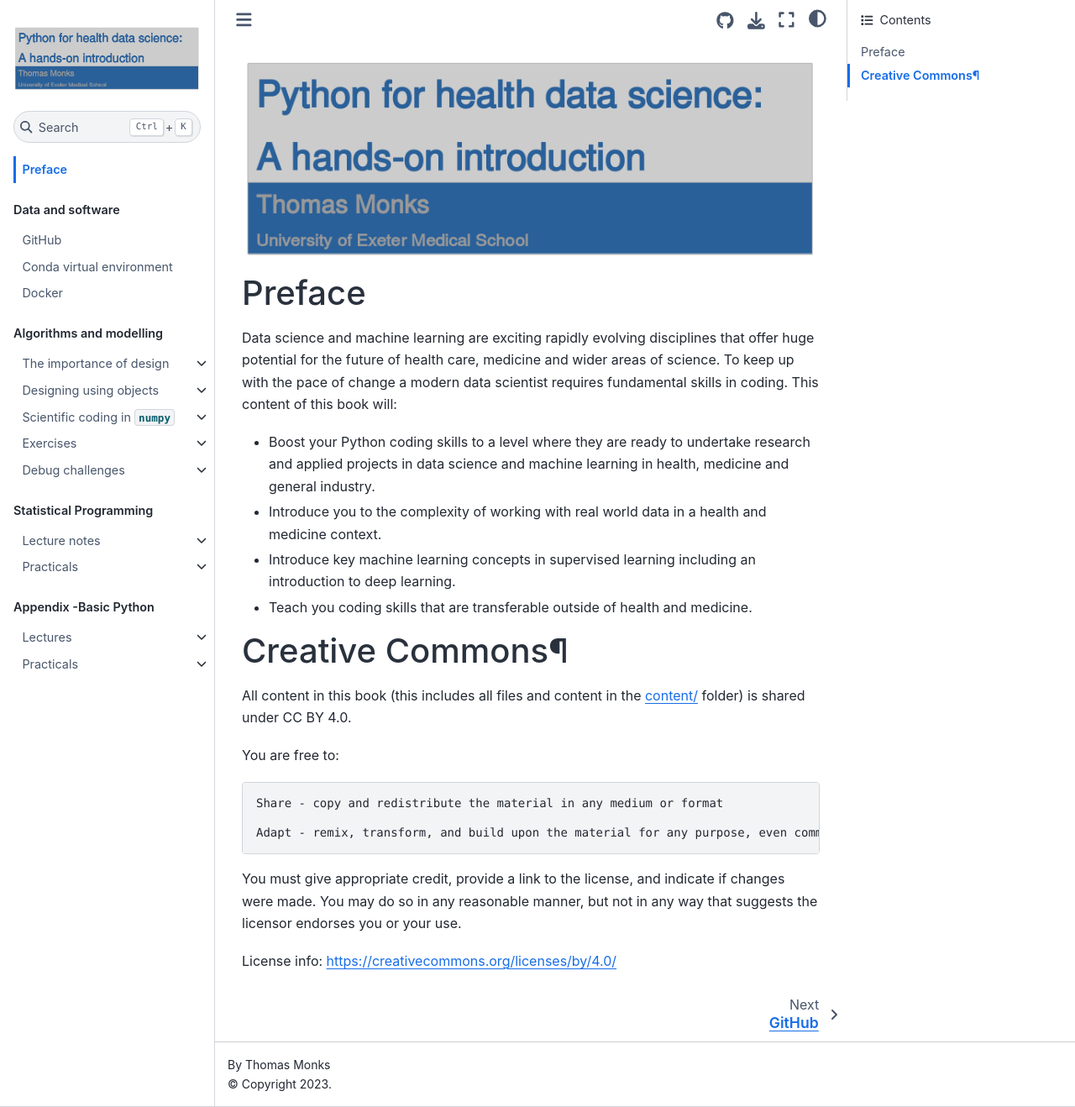
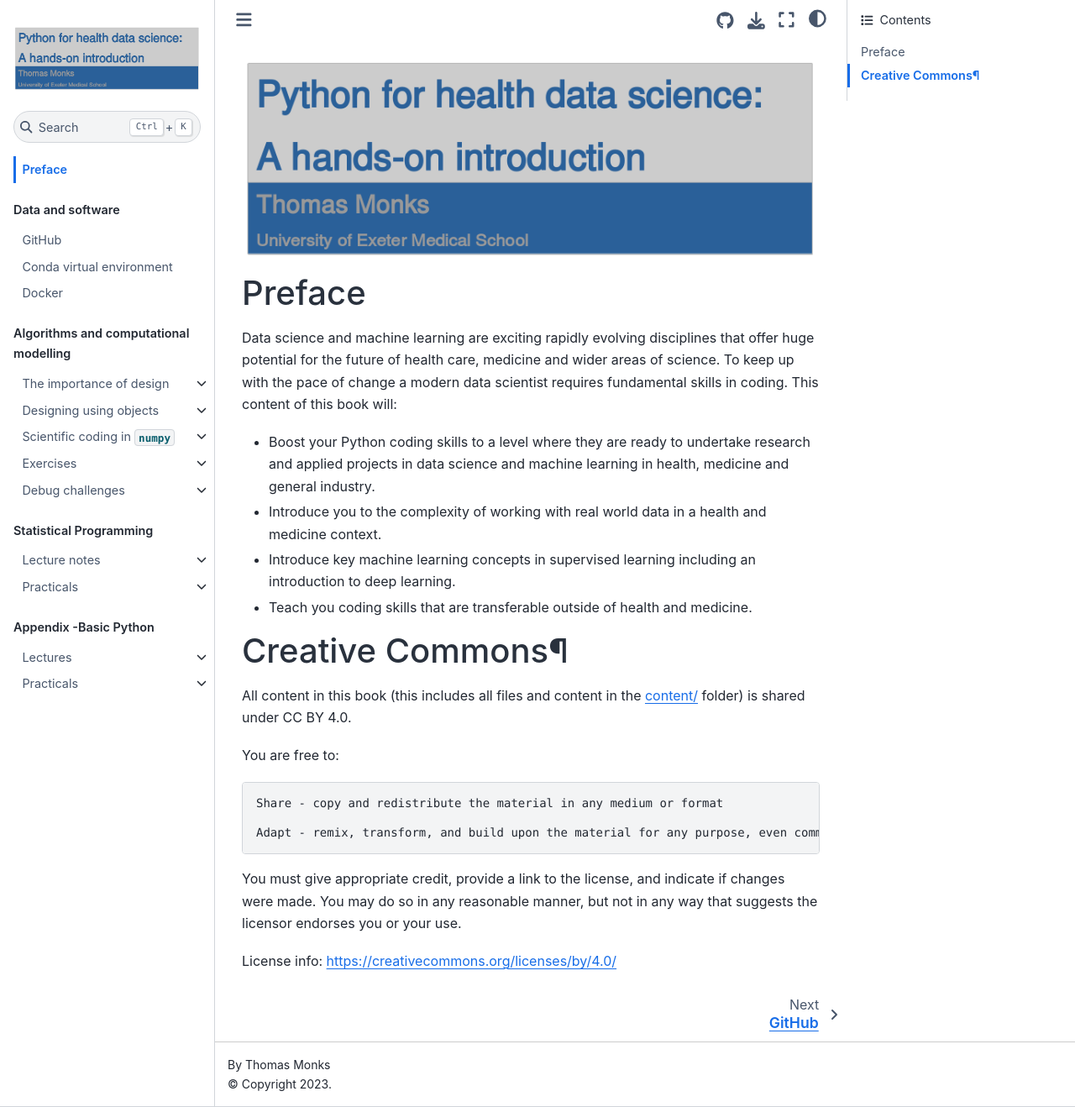
Before and after one commit to health-data-science-OR/coding-for-ml, a Jupyter Book: the page built from content/front_page.md, in a window 1280 px wide and 1318 px high. Shown: the whole window at 84% size. Built offline with Jupyter Book 1.0.4 settings and Sphinx 7.4.7 and the Sphinx Book theme 1.1.4, drawn with Linux system fonts in a browser that asks for light colours; pages that are not in the unit, such as notebooks, are missing from menus.

```diff
--- a/_toc.yml
+++ b/_toc.yml
@@ -7,7 +7,7 @@
   - file: content/001_setup/conda
   - file: content/001_setup/docker
 
-- part: Algorithms and modelling
+- part: Algorithms and computational modelling
   chapters:
   - file: content/01_algorithms/01_design
     sections:
@@ -32,7 +32,7 @@
   - file: content/01_algorithms/04_exercises
     sections:
       - file: content/01_algorithms/04_exercises/01_science_funcs
-      - file: content/01_algorithms/04_exercises/02_basic_numpy
+      - file: content/01_algorithms/04_exercises/02_array
       - file: content/01_algorithms/04_exercises/03_int_numpy
   - file: content/01_algorithms/05_debug
     sections:
```
Also changed, not shown: content/01_algorithms/04_exercises/02_array.ipynb (added), content/01_algorithms/04_exercises/02_basic_numpy.ipynb.
